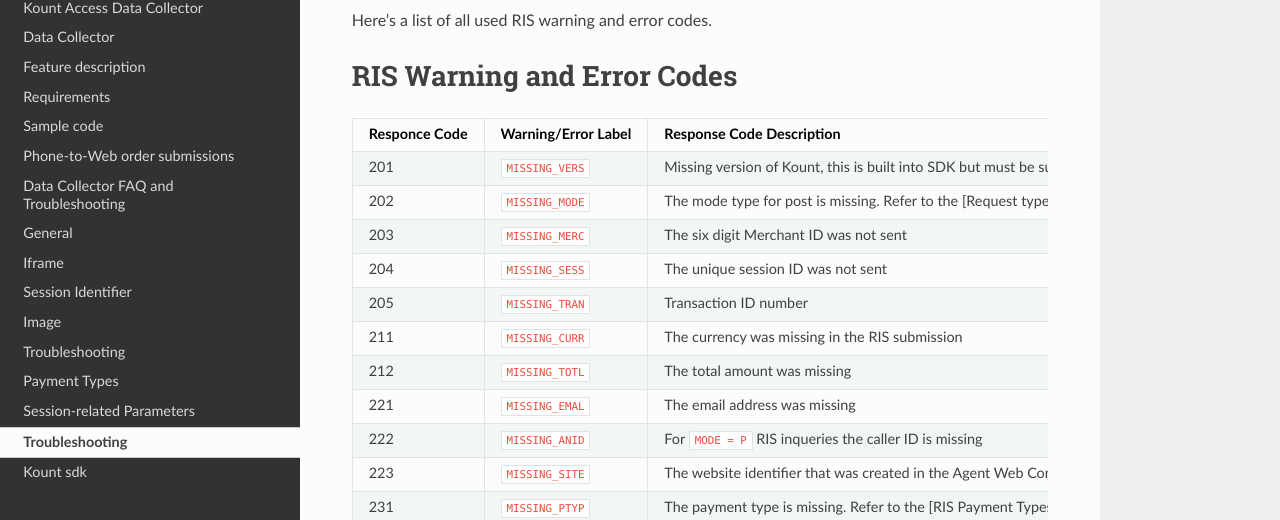
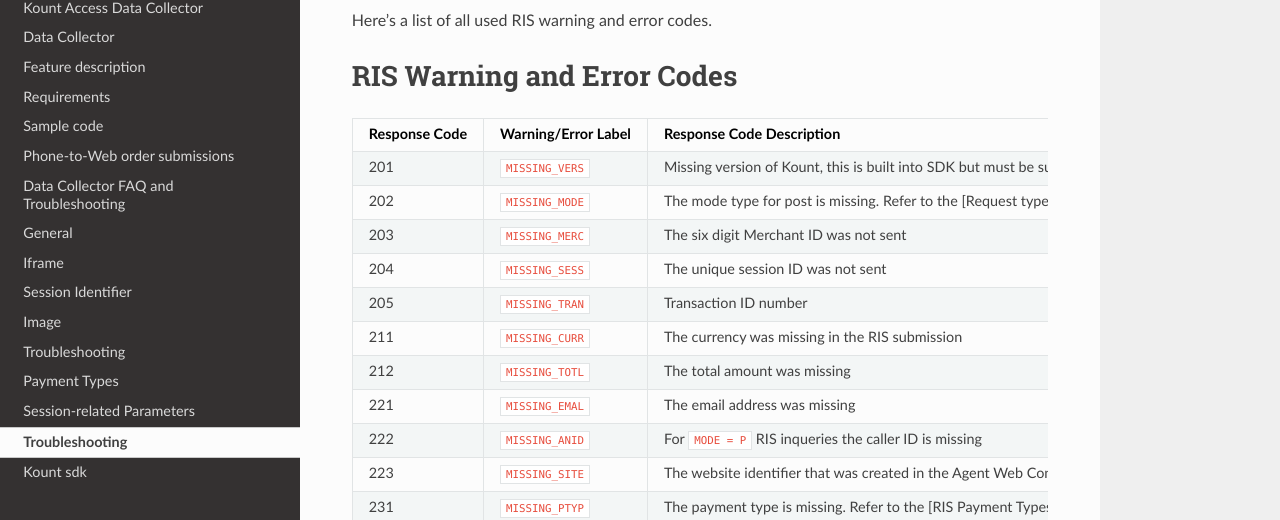
Before and after one commit to Kount/kount-ris-python-sdk, a Sphinx documentation site: the page built from docs/Troubleshooting.rst, in a window 1280 px wide and 900 px high. Shown: the part 380-900 px from the top of the window. Built offline with Sphinx 7.4.7 and the Read the Docs theme 2.0.0, drawn with Linux system fonts in a browser that asks for light colours.

Commit message:
ks-193 fixed typo errors .. literalinclude:: ../tests/test_bed_examples.py

```diff
--- a/docs/Response_description.rst
+++ b/docs/Response_description.rst
@@ -1,4 +1,4 @@
-Responce description
+Response description
 ===============================
 
 After a merchant has posted RIS information to Kount, a key-value pair
--- a/docs/Troubleshooting.rst
+++ b/docs/Troubleshooting.rst
@@ -19,7 +19,7 @@
 ===========================
 
 +---------------+-----------------------+--------------------------------------------------+
-| Responce Code | Warning/Error Label   | Response Code Description                        |
+| Response Code | Warning/Error Label   | Response Code Description                        |
 +===============+=======================+==================================================+
 | 201           | ``MISSING_VERS``      | Missing version of Kount, this is built into SDK |
 |               |                       | but must be supplied by merchant if not using    |
--- a/docs/conf.py
+++ b/docs/conf.py
@@ -158,7 +158,7 @@
 #  author, documentclass [howto, manual, or own class]).
 latex_documents = [
     (master_doc, 'kount.tex', u'kount Documentation',
-     u'ybs', 'manual'),
+     u'Kount Inc.', 'manual'),
 ]
 
 
--- a/docs/tests.rst
+++ b/docs/tests.rst
@@ -56,3 +56,7 @@
 test_xmlparser.py
 
 .. literalinclude:: ../tests/test_xmlparser.py
+
+test_bed_examples.py
+
+.. literalinclude:: ../tests/test_bed_examples.py
```
